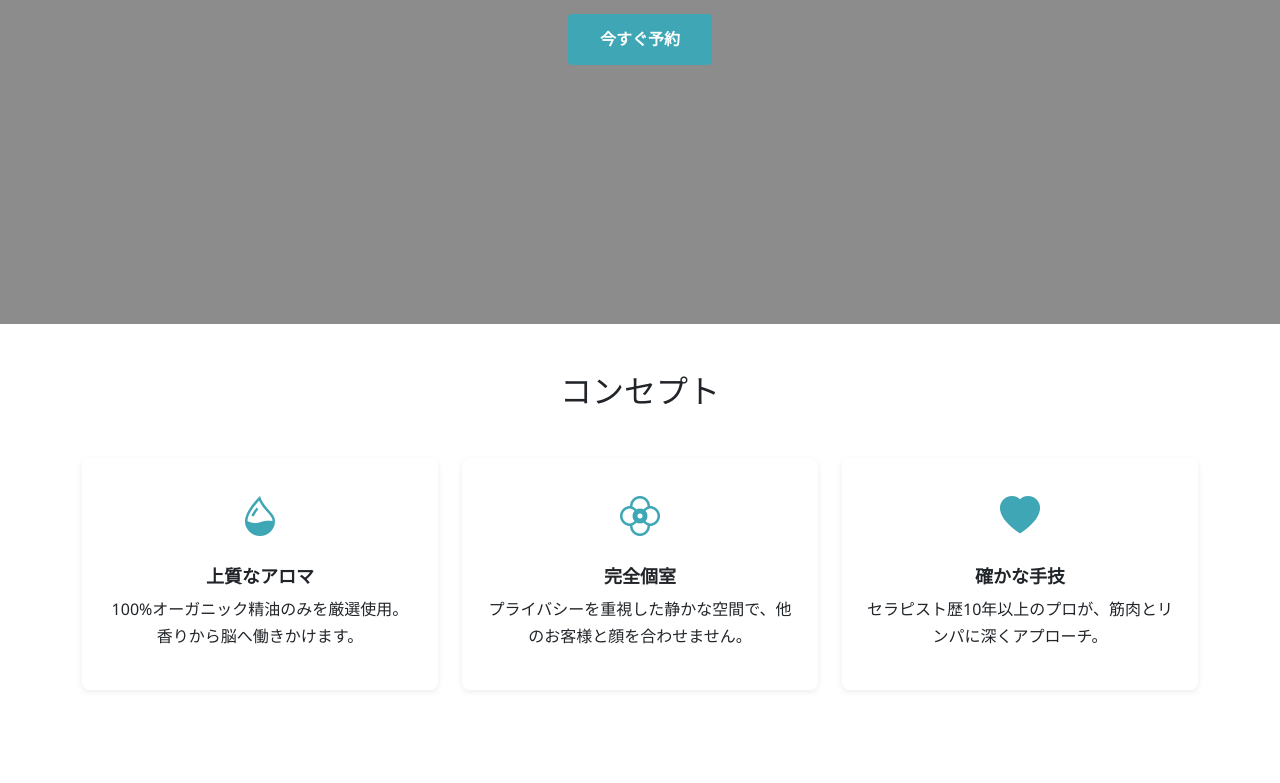
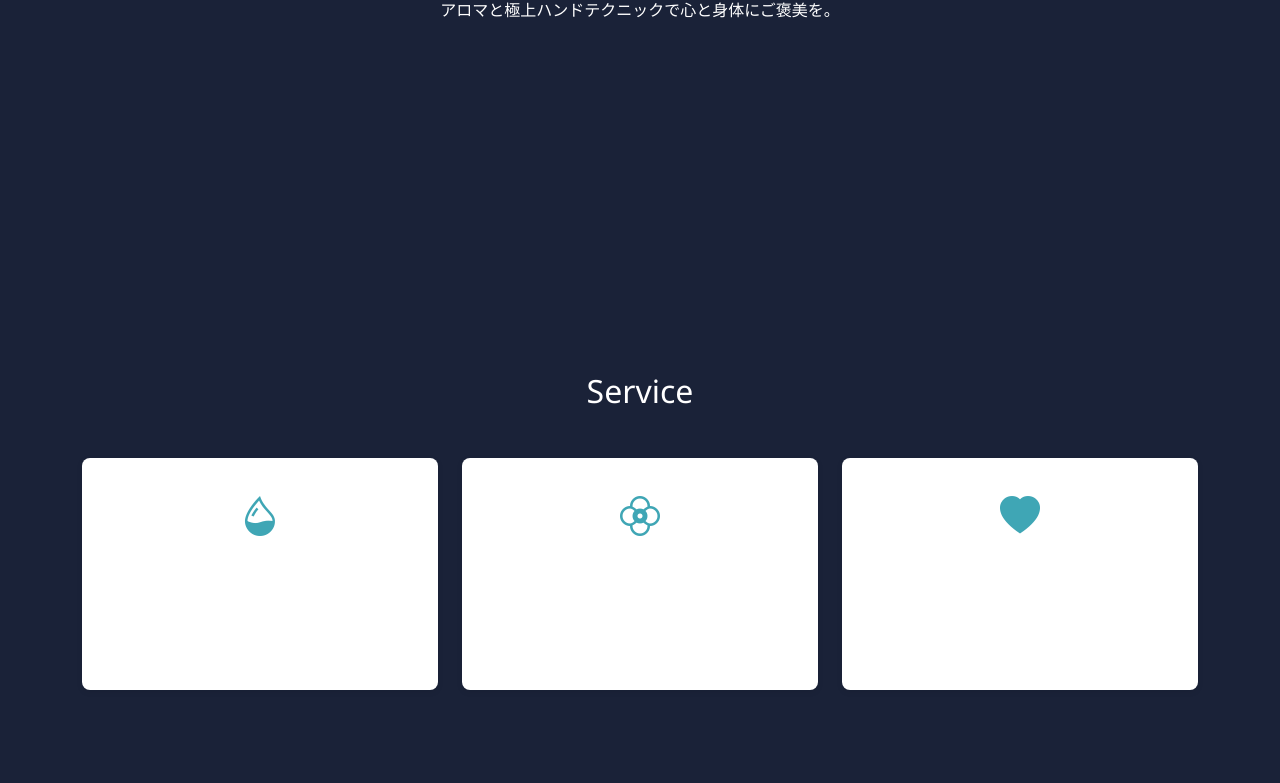
Before and after one commit to linepark-webteam/tsukinoshizuku, a plain HTML site: page index.html in a window 1280 px wide. Shown: the part 476-1259 px from the top of the page. Drawn offline with nearby package versions, Linux system fonts and the light colour scheme.

Commit message:
Update: bg-color

```diff
--- a/css/main.css
+++ b/css/main.css
@@ -4,6 +4,9 @@
 :root {
   --primary: #3fa6b5; /* メインブルー */
   --accent: #e7b34b; /* ゴールドアクセント */
+  --bg-dark: #1a2238;
+  --bg-right: #00325c;
+  --f-main: #ffffff;
   --header-height: 72px; /* 固定ヘッダー高（アンカー補正用） */
 }
 
@@ -11,6 +14,8 @@ body {
   font-family: "Noto Sans", sans-serif;
   line-height: 1.7;
   scroll-behavior: smooth;
+  background-color: var(--bg-dark);
+  color: var(--f-main);
 }
 
 /* =====================================
@@ -77,7 +82,7 @@ body {
 .hero__overlay {
   position: absolute;
   inset: 0;
-  background: rgba(0, 0, 0, 0.45);
+  /* background: rgba(0, 0, 0, 0.45); */
 }
 .hero__content {
   position: relative;
@@ -93,27 +98,27 @@ body {
 }
 
 /* =====================================
-   Block: Concept
+   Block: Service
 ===================================== */
-.concept {
+.service {
   text-align: center;
 }
-.concept__grid {
+.service__grid {
   display: grid;
   gap: 1.5rem;
   grid-template-columns: repeat(auto-fit, minmax(260px, 1fr));
 }
-.concept__item {
+.service__item {
   background: #fff;
   border-radius: 8px;
   padding: 1.5rem;
   box-shadow: 0 2px 6px rgba(0, 0, 0, 0.08);
 }
-.concept__icon {
+.service__icon {
   font-size: 2.5rem;
   color: var(--primary);
 }
-.concept__item-title {
+.service__item-title {
   font-size: 1.125rem;
   font-weight: 600;
 }
--- a/index.html
+++ b/index.html
@@ -18,6 +18,7 @@
   <link href="https://cdn.jsdelivr.net/npm/bootstrap-icons@1.11.3/font/bootstrap-icons.css" rel="stylesheet" />
   <!-- Google Font -->
   <link href="https://fonts.googleapis.com/css2?family=Noto+Sans:wght@400;600&display=swap" rel="stylesheet" />
+
   <!-- LP 用スタイル -->
   <link rel="stylesheet" href="./css/main.css" />
 </head>
@@ -27,31 +28,31 @@
   <header class="hero">
     <div class="hero__overlay"></div>
     <div class="hero__content container">
-      <h1 class="hero__title">深く、静かな癒やしへ</h1>
+      <h1 class="hero__title">触れる、満ちる、整う。</h1>
       <p class="hero__catchphrase">アロマと極上ハンドテクニックで心と身体にご褒美を。</p>
-      <a href="#reservation" class="button button--primary hero__button m-3">今すぐ予約</a>
+      <!-- <a href="#reservation" class="button button--primary hero__button m-3">今すぐ予約</a> -->
     </div>
   </header>
 
-  <!-- ========== Concept ========== -->
-  <section id="concept" class="concept py-5">
-    <div class="concept__inner container">
-      <h2 class="concept__title mb-5">コンセプト</h2>
-      <div class="concept__grid">
-        <article class="concept__item">
-          <i class="concept__icon bi-droplet-half"></i>
-          <h3 class="concept__item-title mt-3">上質なアロマ</h3>
-          <p class="concept__item-text">100%オーガニック精油のみを厳選使用。香りから脳へ働きかけます。</p>
+  <!-- ========== Service ========== -->
+  <section id="service" class="service py-5">
+    <div class="service__inner container">
+      <h2 class="service__title mb-5">Service</h2>
+      <div class="service__grid">
+        <article class="service__item">
+          <i class="service__icon bi-droplet-half"></i>
+          <h3 class="service__item-title mt-3">上質なアロマ</h3>
+          <p class="service__item-text">100%オーガニック精油のみを厳選使用。香りから脳へ働きかけます。</p>
         </article>
-        <article class="concept__item">
-          <i class="concept__icon bi-flower2"></i>
-          <h3 class="concept__item-title mt-3">完全個室</h3>
-          <p class="concept__item-text">プライバシーを重視した静かな空間で、他のお客様と顔を合わせません。</p>
+        <article class="service__item">
+          <i class="service__icon bi-flower2"></i>
+          <h3 class="service__item-title mt-3">完全個室</h3>
+          <p class="service__item-text">プライバシーを重視した静かな空間で、他のお客様と顔を合わせません。</p>
         </article>
-        <article class="concept__item">
-          <i class="concept__icon bi-heart-fill"></i>
-          <h3 class="concept__item-title mt-3">確かな手技</h3>
-          <p class="concept__item-text">セラピスト歴10年以上のプロが、筋肉とリンパに深くアプローチ。</p>
+        <article class="service__item">
+          <i class="service__icon bi-heart-fill"></i>
+          <h3 class="service__item-title mt-3">確かな手技</h3>
+          <p class="service__item-text">セラピスト歴10年以上のプロが、筋肉とリンパに深くアプローチ。</p>
         </article>
       </div>
     </div>
```
